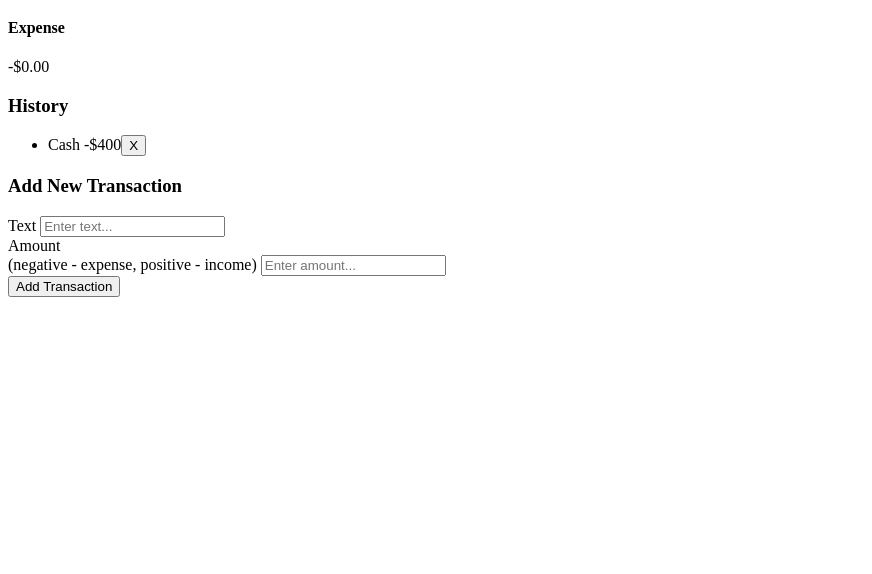
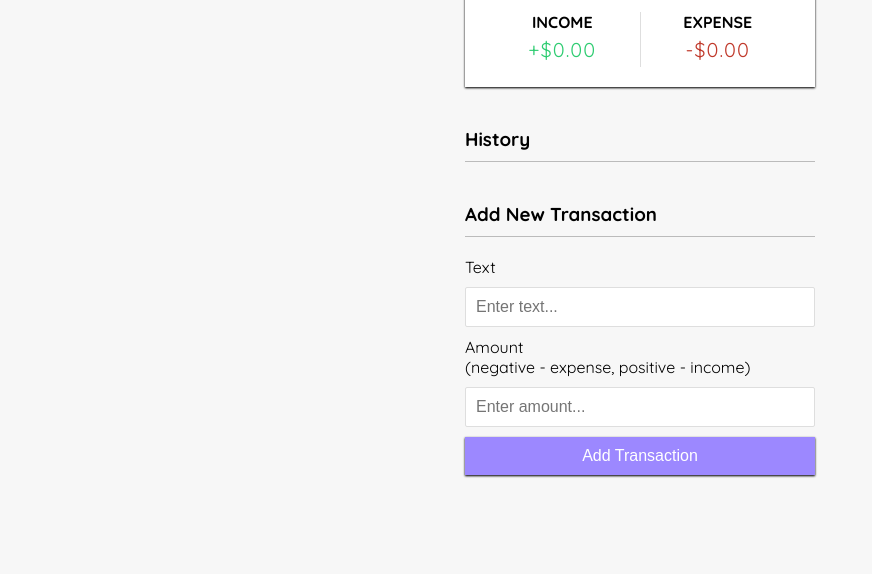
Before and after one commit to sjswan13/expense-tracker, a plain HTML site: page index.html in a window 1280 px wide. Shown: the part 226-800 px from the top of the page, without its empty margins (0-872 px from the left). Drawn offline with Linux system fonts and the light colour scheme.

Commit message:
css input

```diff
--- a/index.html
+++ b/index.html
@@ -26,7 +26,7 @@
 
     <h3>History</h3>
     <ul id="list" class="list">
-      <li class="minus">Cash <span>-$400</span><button class="delete-btn">X</button></li>
+      <!-- <li class="minus">Cash <span>-$400</span><button class="delete-btn">X</button></li> -->
     </ul>
 
     <h3>Add New Transaction</h3>
--- a/style.css
+++ b/style.css
@@ -0,0 +1,149 @@
+@import url('https://fonts.googleapis.com/css2?family=Quicksand:wght@300..700&display=swap');
+
+:root{
+  --box--shadow: 0 1px 3px rgba(0,0,0,0.12), 0 1px 2px rgba(0,0,0.24);
+}
+
+*{
+  box-sizing: border-box;
+}
+
+body {
+  background-color: #f7f7f7;
+  display: flex;
+  flex-direction: column;
+  align-items: center;
+  justify-content: center;
+  min-height: 100vh;
+  margin: 0;
+  font-family: "Quicksand", sans-serif;;
+}
+
+.container {
+  margin: 30px auto;
+  width: 350px;
+}
+
+h1 {
+  letter-spacing: 1px;
+  margin: 0;
+}
+
+h3{
+  border-bottom: 1px solid #bbb;
+  padding-bottom: 10px;
+  margin: 40px 0 10px;
+}
+
+h4 {
+  margin: 0;
+  text-transform: uppercase;
+}
+
+.inc-exp-container {
+  background-color: #fff;
+  box-shadow: var(--box--shadow);
+  padding: 20px;
+  display: flex;
+  justify-content: space-between;
+  margin: 20px 0;
+}
+
+.inc-exp-container > div {
+  flex: 1;
+  text-align: center;
+}
+
+.inc-exp-container > div:first-of-type {
+  border-right: 1px solid #dedede;
+}
+
+.money {
+  font-size: 20px;
+  letter-spacing: 1px;
+  margin: 5px 0;
+}
+
+.money.plus {
+  color: #2ecc71;
+}
+
+.money.minus {
+  color: #c0392b;
+}
+
+label {
+  display: inline-block;
+  margin: 10px 0;
+}
+
+input[type='text'], input[type='number'] {
+  border: 1px solid #dedede;
+  border-radius: 2px;
+  display: block;
+  font-size: 16px;
+  padding: 10px;
+  width: 100%;
+}
+
+.btn {
+  cursor: pointer;
+  background-color: #9c88ff;
+  box-shadow: var(--box--shadow);
+  color: #fff;
+  border: 0;
+  display: block;
+  font-size: 16px;
+  margin: 10px 0 30px;
+  padding: 10px;
+  width: 100%;
+}
+
+.btn:focus, .delete-btn:focus {
+  outline: 0;
+}
+
+.list {
+  list-style-type: none;
+  padding: 0;
+  margin-bottom: 40px;
+}
+
+.list li {
+  background-color: #fff;
+  box-shadow: var(--box--shadow);
+  color: #333;
+  display: flex;
+  justify-content: space-between;
+  position: relative;
+  padding: 10px;
+  margin: 10px 0;
+}
+
+.list li.minus {
+  border-right: 5px solid #c0392b;
+}
+
+.list li.plus {
+  border-right: 5px solid #2ecc71;
+}
+
+.delete-btn {
+  cursor: pointer;
+  background-color: #e74c3c;
+  border: 0;
+  color: #fff;
+  font-size: 20px;
+  line-height: 20px;
+  padding: 2px 5px;
+  position: absolute;
+  top: 50%;
+  left: 0;
+  transform: translate(-100%, -50%);
+  opacity: 0;
+  transition: opacity 0.3s ease;
+}
+
+.list li:hover .delete-btn {
+  opacity: 1;
+}
```
